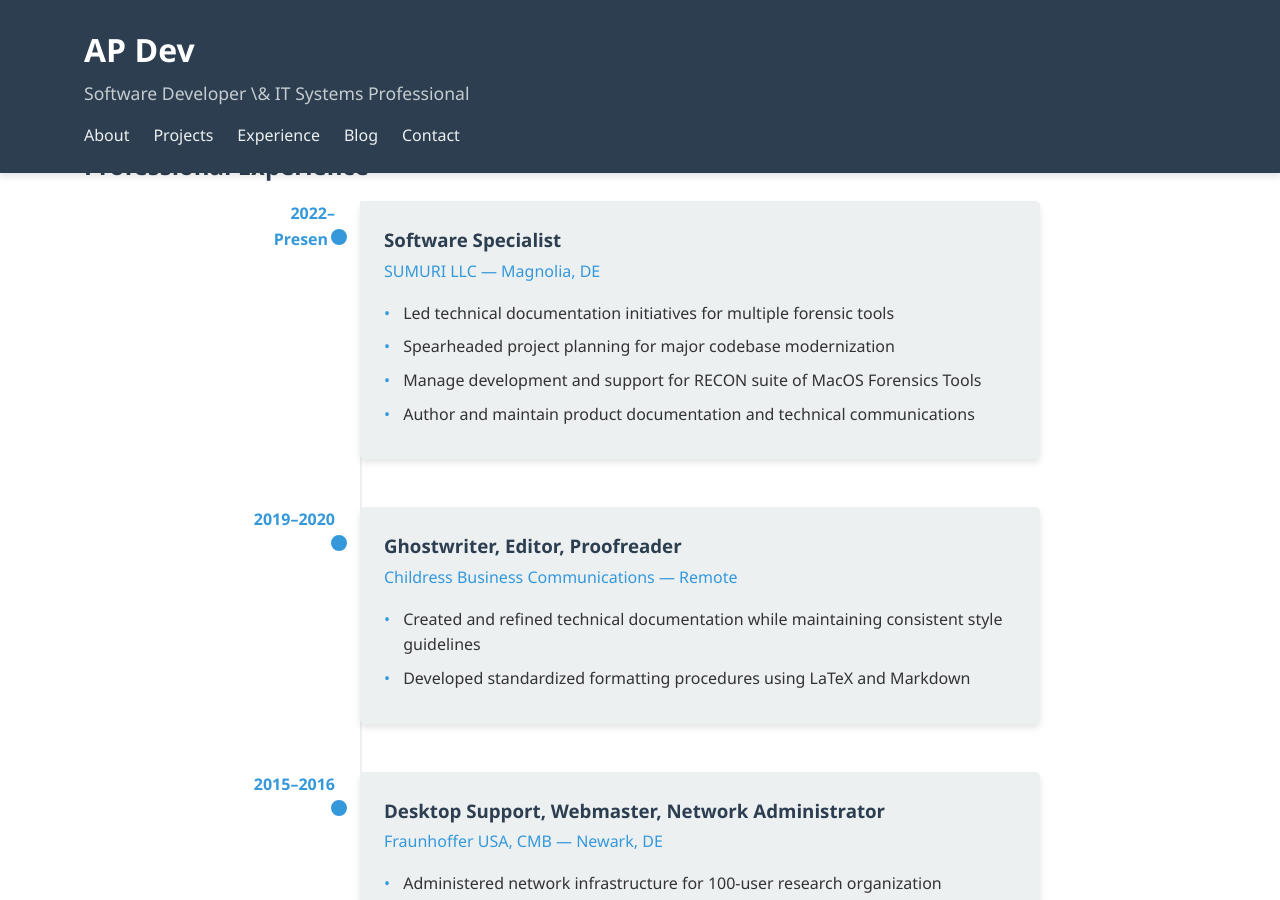
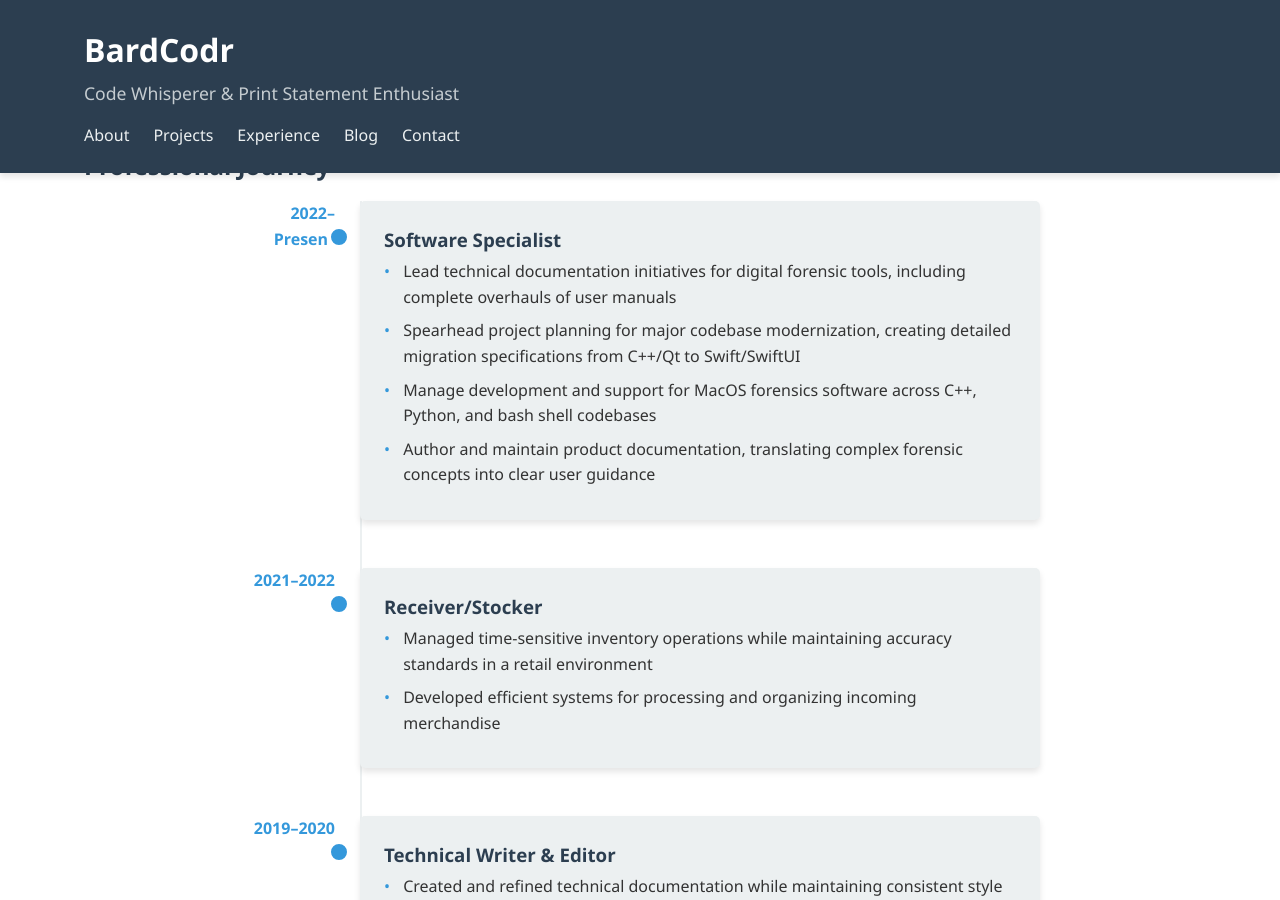
Before and after one commit to jdhunterae/jdhunterae.github.io, a Jekyll site: the page built from index.md, in a window 1280 px wide and 900 px high, scrolled down 2391 px. Built offline with Jekyll 4.4.1, drawn with Linux system fonts in a browser that asks for light colours; nearby versions of some CDN libraries; some of the changed text lies outside the part shown.

```diff
--- a/_config.yml
+++ b/_config.yml
@@ -1,5 +1,5 @@
 
-title: AP Dev
+title: BardCodr
 description: >- # this means to ignore newlines until "baseurl:"
   Technical problem solver extraordinaire who believes the most
   effective debugging tool is still careful thought...but a well-placed
--- a/_layouts/default.html
+++ b/_layouts/default.html
@@ -18,7 +18,7 @@
     <header>
       <div class="container">
         <h1>{{ site.title }}</h1>
-        <p class="tagline">Software Developer \& IT Systems Professional</p>
+        <p class="tagline">Code Whisperer & Print Statement Enthusiast</p>
         <nav>
           <ul>
             <li><a href="{{ '/#about' | relative_url }}">About</a></li>
@@ -34,6 +34,7 @@
     </header>
 
     {{ content }}
+
     <footer>
       <div class="container">
         <p>&copy; {{ site.time | date: '%Y' }} {{ site.title }}. All rights reserved.</p>
--- a/index.md
+++ b/index.md
@@ -94,47 +94,63 @@ title: Home
 
 <section id="experience">
     <div class="container">
-        <h2>Professional Experience</h2>
+        <h2>Professional Journey</h2>
         <div class="experience-timeline">
             <div class="experience-item">
                 <div class="experience-date">2022–Present</div>
                 <div class="experience-content">
                     <h3>Software Specialist</h3>
-                    <h4>SUMURI LLC — Magnolia, DE</h4>
                     <ul>
-                        <li>Led technical documentation initiatives for multiple forensic tools</li>
-                        <li>Spearheaded project planning for major codebase modernization</li>
-                        <li>Manage development and support for RECON suite of MacOS Forensics Tools</li>
-                        <li>Author and maintain product documentation and technical communications</li>
+                        <li>Lead technical documentation initiatives for digital forensic tools, including complete overhauls of user manuals</li>
+                        <li>Spearhead project planning for major codebase modernization, creating detailed migration specifications from C++/Qt to Swift/SwiftUI</li>
+                        <li>Manage development and support for MacOS forensics software across C++, Python, and bash shell codebases</li>
+                        <li>Author and maintain product documentation, translating complex forensic concepts into clear user guidance</li>
+                    </ul>
+                </div>
+            </div>
+            <div class="experience-item">
+                <div class="experience-date">2021–2022</div>
+                <div class="experience-content">
+                    <h3>Receiver/Stocker</h3>
+                    <ul>
+                        <li>Managed time-sensitive inventory operations while maintaining accuracy standards in a retail environment</li>
+                        <li>Developed efficient systems for processing and organizing incoming merchandise</li>
                     </ul>
                 </div>
             </div>
             <div class="experience-item">
                 <div class="experience-date">2019–2020</div>
                 <div class="experience-content">
-                    <h3>Ghostwriter, Editor, Proofreader</h3>
-                    <h4>Childress Business Communications — Remote</h4>
+                    <h3>Technical Writer & Editor</h3>
                     <ul>
                         <li>Created and refined technical documentation while maintaining consistent style guidelines</li>
-                        <li>Developed standardized formatting procedures using LaTeX and Markdown</li>
+                        <li>Developed standardized formatting procedures for complex documents using LaTeX and Markdown</li>
+                        <li>Collaborated with clients to transform technical concepts into clear, accessible documentation</li>
+                    </ul>
+                </div>
+            </div>
+            <div class="experience-item">
+                <div class="experience-date">2017–2018</div>
+                <div class="experience-content">
+                    <h3>Remote Support Technician</h3>
+                    <ul>
+                        <li>Resolved complex network and connectivity issues for small business and residential customers</li>
+                        <li>Developed and refined support protocols to improve troubleshooting efficiency</li>
+                        <li>Diagnosed and resolved issues across various operating systems and network configurations</li>
                     </ul>
                 </div>
             </div>
             <div class="experience-item">
                 <div class="experience-date">2015–2016</div>
                 <div class="experience-content">
-                    <h3>Desktop Support, Webmaster, Network Administrator</h3>
-                    <h4>Fraunhoffer USA, CMB — Newark, DE</h4>
+                    <h3>IT Systems Professional</h3>
                     <ul>
-                        <li>Administered network infrastructure for 100-user research organization</li>
-                        <li>Maintained diverse technical environment including specialized laboratory equipment</li>
-                        <li>Designed and implemented intranet applications to improve workflows</li>
+                        <li>Administered network infrastructure and managed security protocols for a 100-user research organization</li>
+                        <li>Maintained and supported diverse technical environments including specialized laboratory equipment</li>
+                        <li>Designed and implemented intranet applications to improve internal workflows and communication</li>
                     </ul>
                 </div>
             </div>
-        </div>
-        <div class="resume-link">
-            <a href="{{ '/assets/resume.pdf' | relative_url }}" class="btn primary" target="_blank">View Full Resume</a>
         </div>
     </div>
 </section>
```
Also changed, not shown: _posts/2025-03-01-welcome-to-my-digital-home.md (added, +44 -0 lines), _posts/2025-03-11-welcome-to-jekyll.markdown (deleted, +0 -29 lines).
